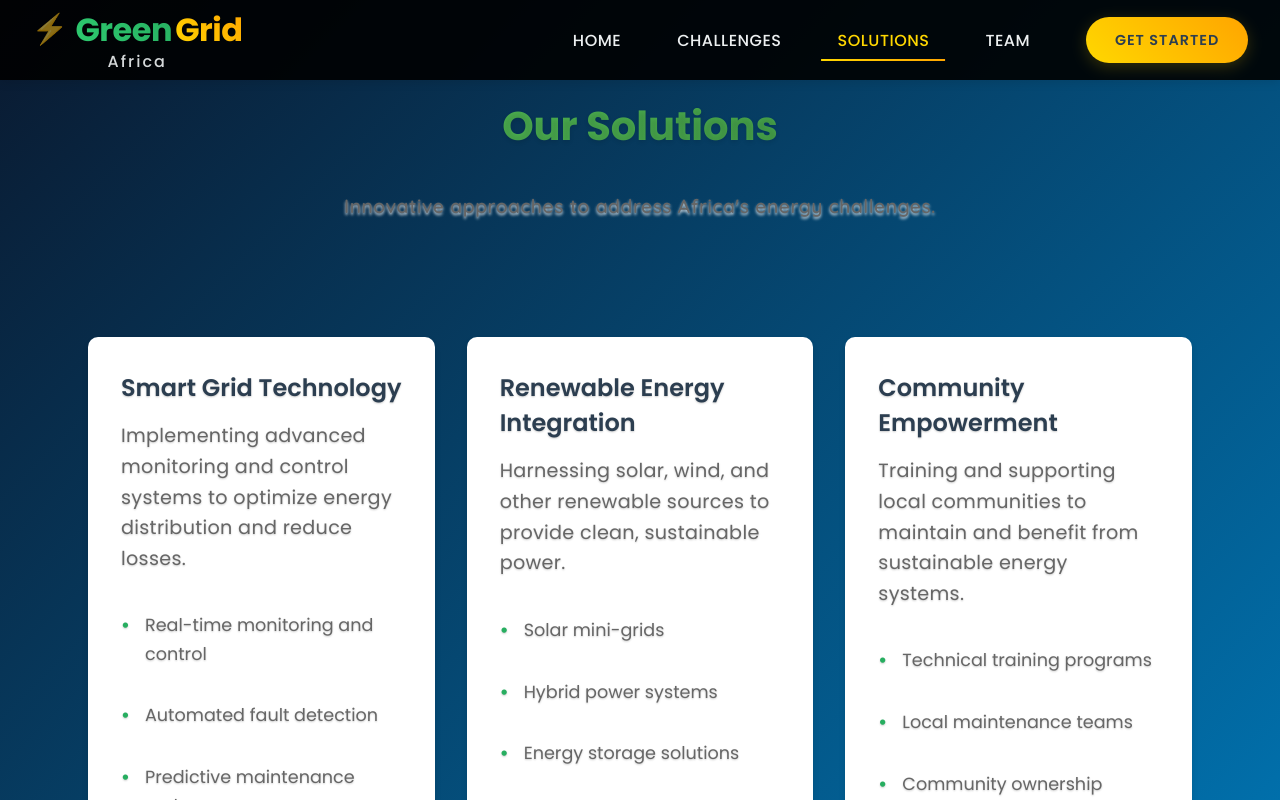
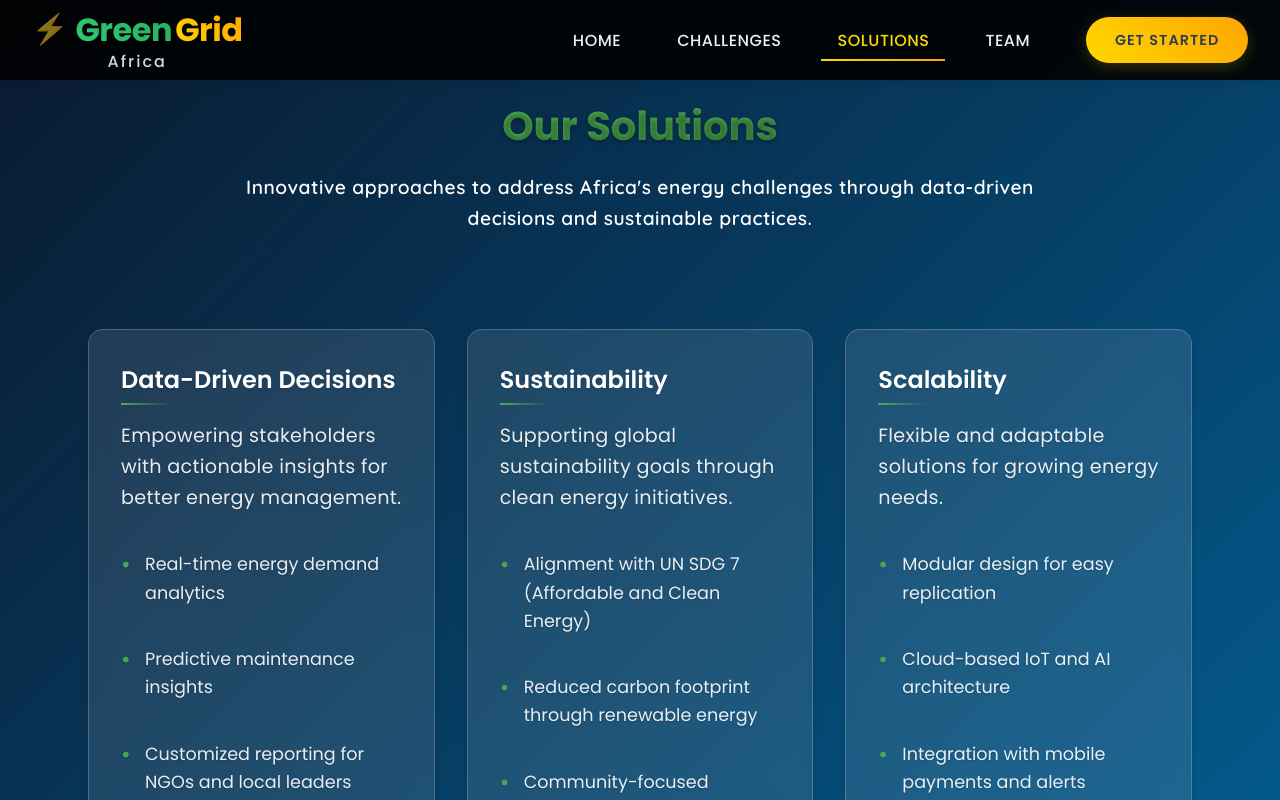
Before and after one commit to Ghost2158/green-grid-africa, a React (Create React App) app: page /solutions in a window 1280 px wide. Built offline with nearby package versions, Linux system fonts and the light colour scheme.

Commit message:
Initial Frontend from Sheldon

```diff
--- a/src/components/Challenges.js
+++ b/src/components/Challenges.js
@@ -7,7 +7,7 @@ const Challenges = () => {
             <div className="content-sections">
                 <section className="welcome-section">
                     <h1>Challenges We Address</h1>
-                    <p>Understanding the key challenges in sustainable energy access across Africa.</p>
+                    <p style={{ color: 'white', textShadow: 'none' }}>Understanding the key challenges in sustainable energy access across Africa.</p>
                 </section>
 
                 <section className="challenges-grid">
--- a/src/components/Dashboard.js
+++ b/src/components/Dashboard.js
@@ -40,8 +40,8 @@ const Dashboard = () => {
             <div className="content-sections">
                 <section className="welcome-section">
                     <h1>Welcome to GreenGrid Africa</h1>
-                    <p>Empowering communities through sustainable energy solutions and smart grid technology.</p>
-                    <p>Are you A Solar Mini-Grid Operator or A solar power  Consumer ? Press Get Started!! </p>
+                    <p style={{ color: 'white', textShadow: 'none' }}>Empowering communities through sustainable energy solutions and smart grid technology.</p>
+                    <p style={{ color: 'white', textShadow: 'none' }}>Are you A Solar Mini-Grid Operator or A solar power Consumer ? Press Get Started!! </p>
                     <button className="get-started-button" onClick={handleGetStarted}>
                         Get Started
                         <svg width="24" height="24" viewBox="0 0 24 24" fill="none" xmlns="http://www.w3.org/2000/svg">
--- a/src/components/Header.js
+++ b/src/components/Header.js
@@ -15,9 +15,96 @@ const Header = () => {
     if (path === '/challenges') setActiveButton('challenges');
     else if (path === '/solutions') setActiveButton('solutions');
     else if (path === '/dashboard') setActiveButton('dashboard');
+    else if (path === '/team') setActiveButton('team');
     else if (path === '/') setActiveButton('home');
   }, [location]);
 
+  // Scroll to top whenever route changes (ensures each page starts from top)
+  useEffect(() => {
+    window.scrollTo({
+      top: 0,
+      behavior: 'smooth'
+    });
+  }, [location.pathname]);
+
+  // Function to scroll to top of page smoothly
+  const scrollToTop = () => {
+    window.scrollTo({
+      top: 0,
+      behavior: 'smooth'
+    });
+  };
+
+  // Individual button handlers with independent scrolling
+  const handleHomeClick = () => {
+    setActiveButton('home');
+    // If already on home page, just scroll to top
+    if (location.pathname === '/') {
+      scrollToTop();
+    } else {
+      // Navigate to home, useEffect will handle scrolling
+      navigate('/');
+    }
+  };
+
+  const handleChallengesClick = () => {
+    setActiveButton('challenges');
+    // If we're on the auth page, navigate to home first
+    if (location.pathname === '/auth') {
+      navigate('/');
+      return;
+    }
+    // If already on challenges page, just scroll to top
+    if (location.pathname === '/challenges') {
+      scrollToTop();
+    } else {
+      // Navigate to challenges, useEffect will handle scrolling
+      navigate('/challenges');
+    }
+  };
+
+  const handleSolutionsClick = () => {
+    setActiveButton('solutions');
+    // If we're on the auth page, navigate to home first
+    if (location.pathname === '/auth') {
+      navigate('/');
+      return;
+    }
+    // If already on solutions page, just scroll to top
+    if (location.pathname === '/solutions') {
+      scrollToTop();
+    } else {
+      // Navigate to solutions, useEffect will handle scrolling
+      navigate('/solutions');
+    }
+  };
+
+  const handleTeamClick = () => {
+    setActiveButton('team');
+    // If we're on the auth page, navigate to home first
+    if (location.pathname === '/auth') {
+      navigate('/');
+      return;
+    }
+    // If already on team page, just scroll to top
+    if (location.pathname === '/team') {
+      scrollToTop();
+    } else {
+      // Navigate to team, useEffect will handle scrolling
+      navigate('/team');
+    }
+  };
+
+  const handleGetStarted = () => {
+    // Always scroll to top before navigating to auth
+    scrollToTop();
+    // Small delay to ensure scroll animation starts
+    setTimeout(() => {
+      navigate('/auth');
+    }, 200);
+  };
+
+  // Keep the old scrollToSection function for other uses if needed
   const scrollToSection = (sectionId) => {
     const section = document.getElementById(sectionId);
     if (section) {
@@ -31,66 +118,34 @@ const Header = () => {
     }
   };
 
-  const handleButtonClick = (buttonName) => {
-    setActiveButton(buttonName);
-
-    // If we're on the auth page, first navigate to home
-    if (location.pathname === '/auth') {
-      navigate('/');
-      return;
-    }
-
-    // Handle navigation
-    switch(buttonName) {
-      case 'challenges':
-        navigate('/challenges');
-        break;
-      case 'solutions':
-        navigate('/solutions');
-        break;
-      case 'team':
-        navigate('/team');
-        break;
-      case 'home':
-        navigate('/');
-        break;
-      default:
-        navigate('/');
-    }
-  };
-
-  const handleGetStarted = () => {
-    navigate('/auth');
-  };
-
   return (
     <header className={`header ${isAuthPage ? 'header-minimized' : ''}`}>
-      <div className="logo-container" onClick={() => handleButtonClick('home')}>
+      <div className="logo-container" onClick={handleHomeClick}>
         <Logo />
       </div>
       {!isAuthPage && (
         <nav className="nav-buttons">
           <button
             className={`nav-btn ${activeButton === 'home' ? 'active' : ''}`}
-            onClick={() => handleButtonClick('home')}
+            onClick={handleHomeClick}
           >
             Home
           </button>
           <button
             className={`nav-btn ${activeButton === 'challenges' ? 'active' : ''}`}
-            onClick={() => handleButtonClick('challenges')}
+            onClick={handleChallengesClick}
           >
             Challenges
           </button>
           <button
             className={`nav-btn ${activeButton === 'solutions' ? 'active' : ''}`}
-            onClick={() => handleButtonClick('solutions')}
+            onClick={handleSolutionsClick}
           >
             Solutions
           </button>
           <button
             className={`nav-btn ${activeButton === 'team' ? 'active' : ''}`}
-            onClick={() => handleButtonClick('team')}
+            onClick={handleTeamClick}
           >
             Team
           </button>
--- a/src/components/Solutions.css
+++ b/src/components/Solutions.css
@@ -2,6 +2,7 @@
     min-height: 100vh;
     padding: 2rem;
     background: linear-gradient(135deg, #0a192f, #0077b6);
+    color: #ffffff;
 }
 
 .content-sections {
@@ -17,45 +18,65 @@
 
 .welcome-section h1 {
     font-size: 2.5rem;
-    color: #2c3e50;
+    color: #ffffff;
     margin-bottom: 1rem;
+    text-shadow: 0 2px 4px rgba(0, 0, 0, 0.3);
 }
 
 .welcome-section p {
     font-size: 1.2rem;
-    color: #666;
-
+    color: #ffffff;
+    max-width: 800px;
+    margin: 0 auto;
+    line-height: 1.6;
 }
 
 .solutions-grid {
     display: grid;
-    grid-template-columns: repeat(auto-fit, minmax(300px, 1fr));
+    grid-template-columns: repeat(auto-fit, minmax(280px, 1fr));
     gap: 2rem;
     padding: 1rem;
 }
 
 .solution-item {
-    background: white;
-    border-radius: 10px;
+    background: rgba(255, 255, 255, 0.1);
+    border-radius: 15px;
     padding: 2rem;
     box-shadow: 0 4px 6px rgba(0, 0, 0, 0.1);
-    transition: transform 0.3s ease;
+    transition: all 0.3s ease;
+    backdrop-filter: blur(10px);
+    border: 1px solid rgba(255, 255, 255, 0.2);
 }
 
 .solution-item:hover {
     transform: translateY(-5px);
+    box-shadow: 0 6px 12px rgba(0, 0, 0, 0.2);
+    border-color: rgba(255, 255, 255, 0.3);
 }
 
 .solution-item h3 {
-    color: #2c3e50;
+    color: #ffffff;
     font-size: 1.5rem;
     margin-bottom: 1rem;
+    position: relative;
+    padding-bottom: 0.5rem;
+}
+
+.solution-item h3::after {
+    content: '';
+    position: absolute;
+    bottom: 0;
+    left: 0;
+    width: 50px;
+    height: 2px;
+    background: linear-gradient(90deg, #4CAF50, transparent);
 }
 
 .solution-item p {
-    color: #666;
+    color: #ffffff;
     margin-bottom: 1.5rem;
     line-height: 1.6;
+    opacity: 0.9;
 }
 
 .solution-item ul {
@@ -64,17 +85,19 @@
 }
 
 .solution-item li {
-    color: #666;
-    margin-bottom: 0.5rem;
+    color: #ffffff;
+    margin-bottom: 0.8rem;
     padding-left: 1.5rem;
     position: relative;
+    opacity: 0.9;
 }
 
 .solution-item li:before {
     content: "•";
-    color: #27ae60;
+    color: #4CAF50;
     position: absolute;
     left: 0;
+    font-size: 1.2rem;
 }
 
 @media (max-width: 768px) {
@@ -86,7 +109,15 @@
         font-size: 2rem;
     }
 
+    .welcome-section p {
+        font-size: 1.1rem;
+    }
+
     .solutions-grid {
         grid-template-columns: 1fr;
     }
+
+    .solution-item {
+        padding: 1.5rem;
+    }
 }
--- a/src/components/Solutions.js
+++ b/src/components/Solutions.js
@@ -7,35 +7,48 @@ const Solutions = () => {
             <div className="content-sections">
                 <section className="welcome-section">
                     <h1>Our Solutions</h1>
-                    <p>Innovative approaches to address Africa's energy challenges.</p>
+                    <p style={{ color: 'white', textShadow: 'none' }}>Innovative approaches to address Africa's energy challenges through data-driven decisions and sustainable practices.</p>
                 </section>
 
                 <section className="solutions-grid">
                     <div className="solution-item">
-                        <h3>Smart Grid Technology</h3>
-                        <p>Implementing advanced monitoring and control systems to optimize energy distribution and reduce losses.</p>
+                        <h3>Data-Driven Decisions</h3>
+                        <p>Empowering stakeholders with actionable insights for better energy management.</p>
                         <ul>
-                            <li>Real-time monitoring and control</li>
-                            <li>Automated fault detection</li>
-                            <li>Predictive maintenance systems</li>
+                            <li>Real-time energy demand analytics</li>
+                            <li>Predictive maintenance insights</li>
+                            <li>Customized reporting for NGOs and local leaders</li>
+                            <li>Performance optimization recommendations</li>
                         </ul>
                     </div>
                     <div className="solution-item">
-                        <h3>Renewable Energy Integration</h3>
-                        <p>Harnessing solar, wind, and other renewable sources to provide clean, sustainable power.</p>
+                        <h3>Sustainability</h3>
+                        <p>Supporting global sustainability goals through clean energy initiatives.</p>
                         <ul>
-                            <li>Solar mini-grids</li>
-                            <li>Hybrid power systems</li>
-                            <li>Energy storage solutions</li>
+                            <li>Alignment with UN SDG 7 (Affordable and Clean Energy)</li>
+                            <li>Reduced carbon footprint through renewable energy</li>
+                            <li>Community-focused sustainable practices</li>
+                            <li>Environmental impact monitoring</li>
                         </ul>
                     </div>
                     <div className="solution-item">
-                        <h3>Community Empowerment</h3>
-                        <p>Training and supporting local communities to maintain and benefit from sustainable energy systems.</p>
+                        <h3>Scalability</h3>
+                        <p>Flexible and adaptable solutions for growing energy needs.</p>
                         <ul>
-                            <li>Technical training programs</li>
-                            <li>Local maintenance teams</li>
-                            <li>Community ownership models</li>
+                            <li>Modular design for easy replication</li>
+                            <li>Cloud-based IoT and AI architecture</li>
+                            <li>Integration with mobile payments and alerts</li>
+                            <li>Open-source tools for community development</li>
+                        </ul>
+                    </div>
+                    <div className="solution-item">
+                        <h3>Global Goals Alignment</h3>
+                        <p>Contributing to United Nations Sustainable Development Goals.</p>
+                        <ul>
+                            <li>SDG 7: Affordable and Clean Energy</li>
+                            <li>SDG 9: Industry, Innovation and Infrastructure</li>
+                            <li>SDG 11: Sustainable Cities and Communities</li>
+                            <li>Cross-sector collaboration opportunities</li>
                         </ul>
                     </div>
                 </section>
```
